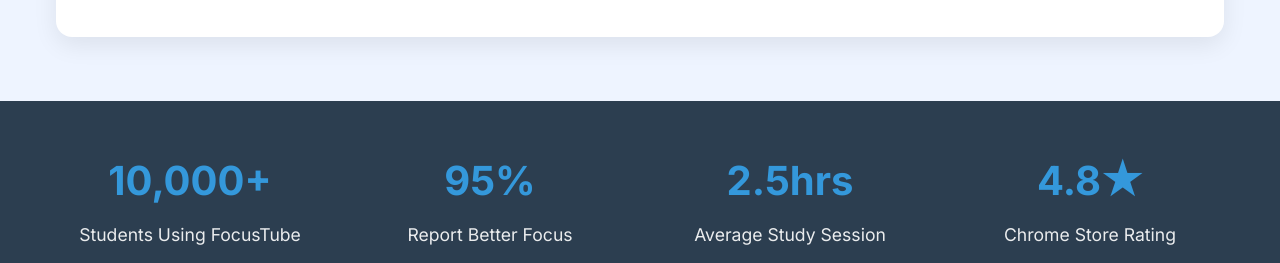
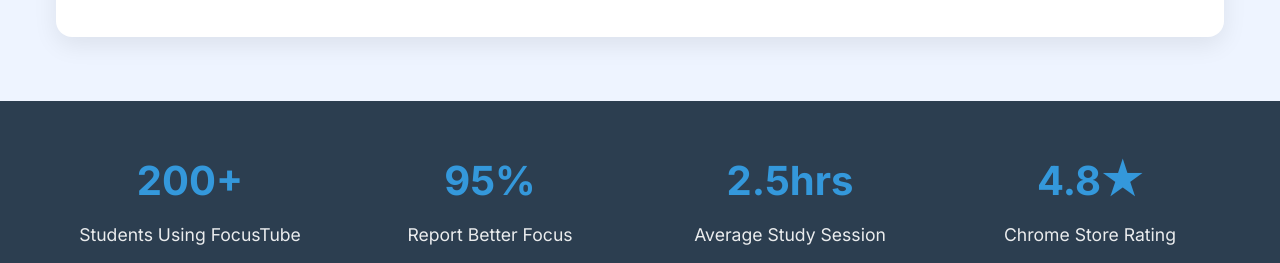
Before and after one commit to vishaliitr27/yourtube-extension-landing-page, a plain HTML site: page index.html in a window 1280 px wide. Shown: the part 3564-3827 px from the top of the page. Drawn offline with Linux system fonts and the light colour scheme.

Commit message:
total user correction

```diff
--- a/index.html
+++ b/index.html
@@ -574,7 +574,7 @@
     <div class="container">
       <div class="stats-grid">
         <div class="stat-item">
-          <h3>10,000+</h3>
+          <h3>200+</h3>
           <p>Students Using FocusTube</p>
         </div>
         <div class="stat-item">
```
